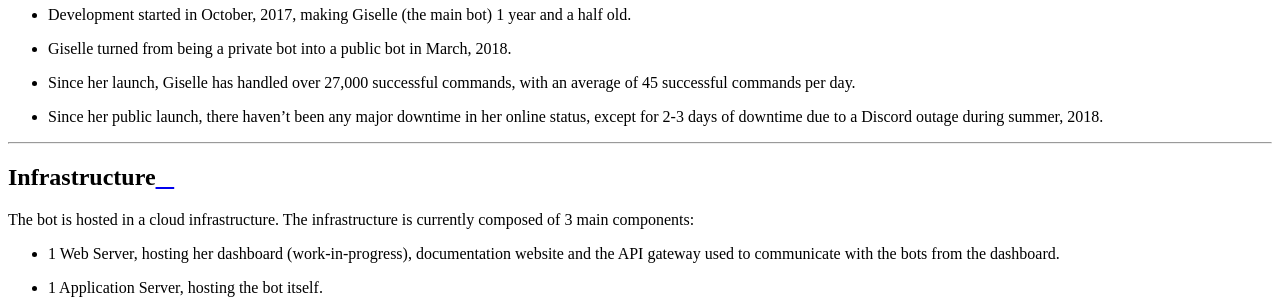
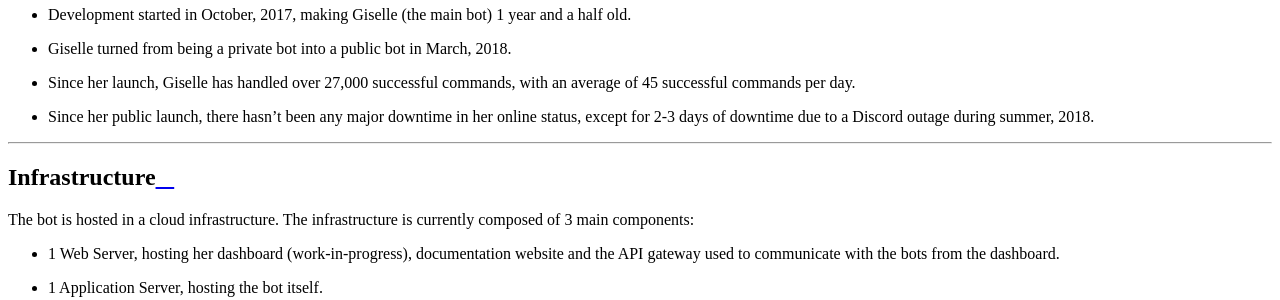
Before and after one commit to cycloptux/GiselleBot-Documentation, a Sphinx documentation site: the page built from docs/source/technical-and-security.rst, in a window 1280 px wide and 900 px high, scrolled down 1187 px. Shown: the part 152-452 px from the top of the window. Built offline with Sphinx 7.4.7 and the Read the Docs theme 2.0.0, drawn with Linux system fonts in a browser that asks for light colours.

Commit message:
Fixed a word.

```diff
--- a/docs/source/technical-and-security.rst
+++ b/docs/source/technical-and-security.rst
@@ -19,7 +19,7 @@
 * Development started in October, 2017, making Giselle (the main bot) 1 year and a half old.
 * Giselle turned from being a private bot into a public bot in March, 2018.
 * Since her launch, Giselle has handled over 27,000 successful commands, with an average of 45 successful commands per day.
-* Since her public launch, there haven't been any major downtime in her online status, except for 2-3 days of downtime due to a Discord outage during summer, 2018.
+* Since her public launch, there hasn't been any major downtime in her online status, except for 2-3 days of downtime due to a Discord outage during summer, 2018.
 
 ....
 
```
